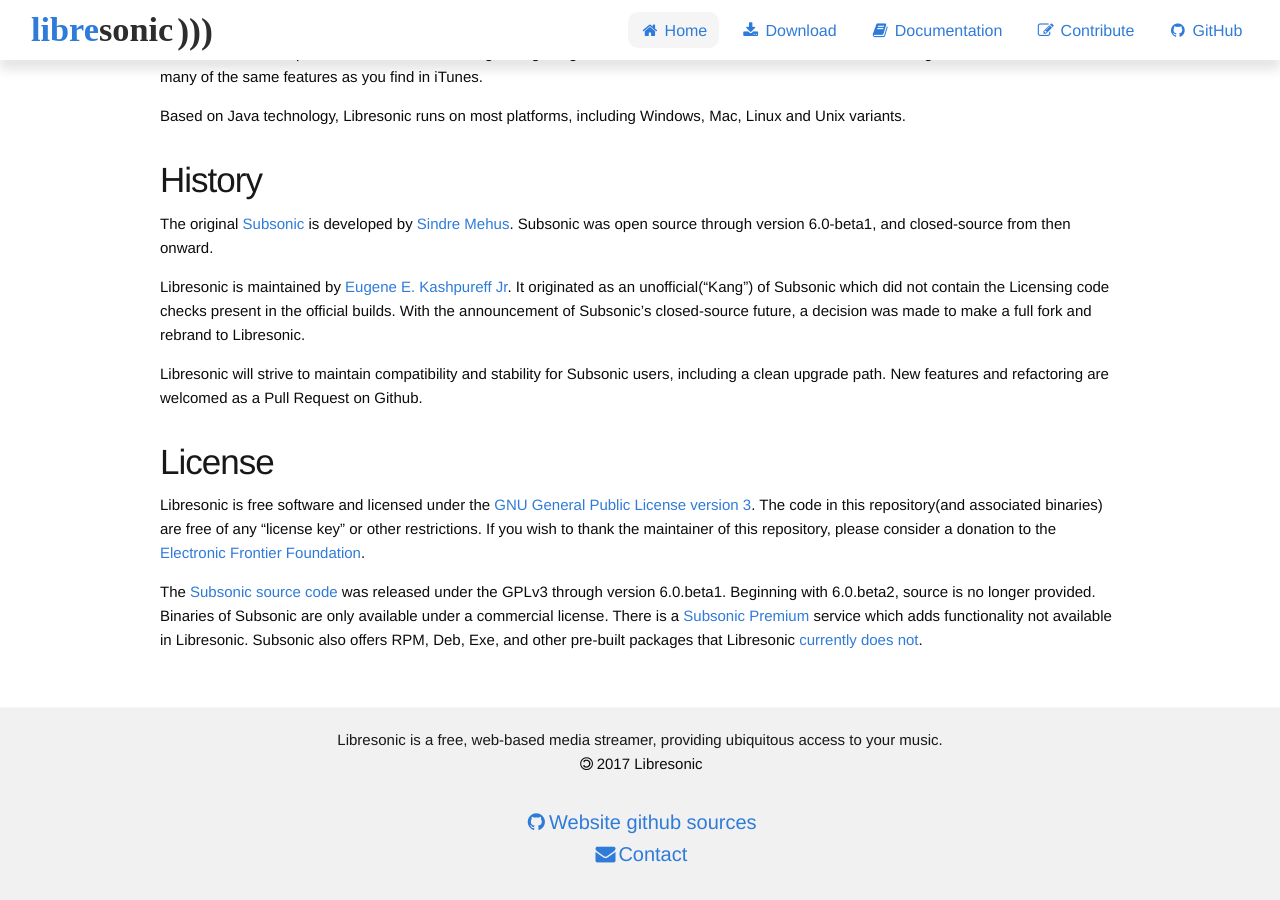
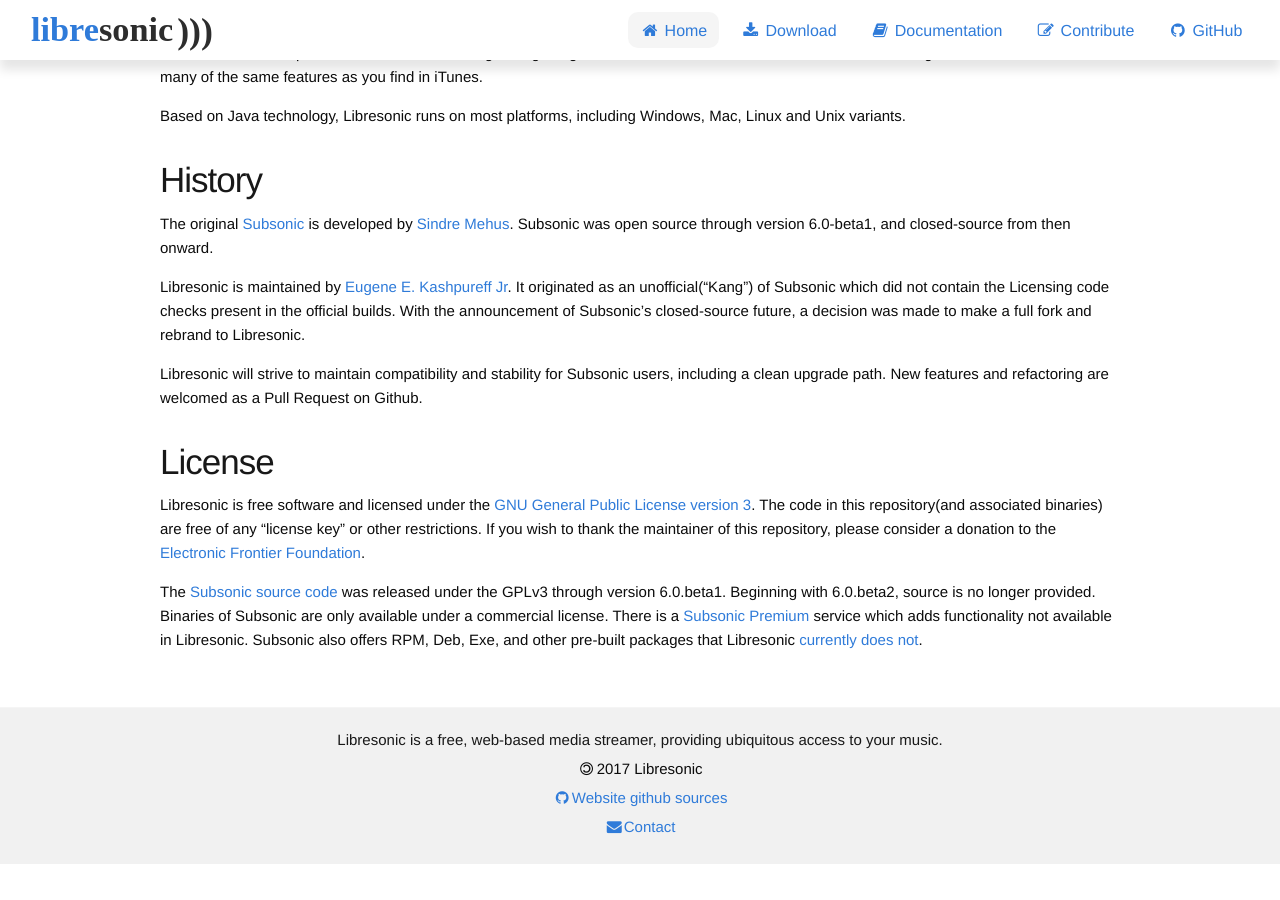
Before and after one commit to airsonic/airsonic.github.io, a Jekyll site: the page built from pages/index.md, in a window 1280 px wide and 900 px high, scrolled down 394 px. Built offline with Jekyll 4.4.1, drawn with Linux system fonts in a browser that asks for light colours; our own code applies the rules of GitHub Pages for plain Markdown files; after the commit the page ends 1258 px from its top, so only the background shows below that.

Commit message:
Better footer link size

```diff
--- a/_includes/footer.html
+++ b/_includes/footer.html
@@ -1,10 +1,8 @@
 <footer id="footer">
   <span>{{ site.description }}</span>
   <p><i class="fa fa-copyright fa-flip-horizontal fa-fw"></i>2017 {{ site.title }}</p>
-  <h6>
-    <a href="{{ site.github_website_url }}"><i class="fa fa-github fa-fw"></i>Website github sources</a>
-    <a href="mailto:{{ site.email }}"><i class="fa fa-envelope fa-fw"></i>Contact</a>
-  </h6>
+  <p><a href="{{ site.github_website_url }}"><i class="fa fa-github fa-fw"></i>Website github sources</a></p>
+  <p><a href="mailto:{{ site.email }}"><i class="fa fa-envelope fa-fw"></i>Contact</a></p>
 </footer>
 <script type="text/javascript">
   // Add smoothscroll to #$links
--- a/css/styles.scss
+++ b/css/styles.scss
@@ -501,10 +501,13 @@ FOOTER SECTION
     align-content: center;
     border-top: 1px solid $light-grey;
     background: #f1f1f1;
+    p {
+        margin: 0.5rem;
+    }
     a {
-          text-decoration: none;
-          text-align: center;
-          display: block;
+        text-decoration: none;
+        text-align: center;
+        display: block;
     }
 }
 
```
